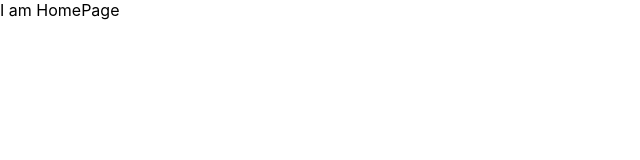
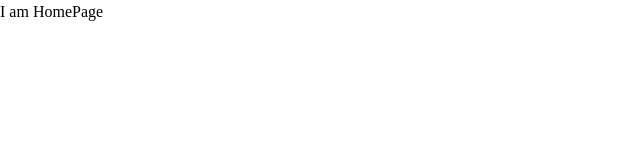
Before and after one commit to badman-returns/alka-ind-frontend, a React (Create React App) app: page / in a window 1280 px wide. Shown: the top 160 px of the page, without its empty margins (0-640 px from the left). Built offline with nearby package versions, Linux system fonts and the light colour scheme.

Commit message:
css reset

```diff
--- a/src/App.js
+++ b/src/App.js
@@ -3,6 +3,7 @@
 import Router from './routes/router';
 import { ToastContainer } from 'react-toastify';
 import ApplicationLoader from './components/HOC/ApplicationLoader';
+import "swiper/css/bundle";
 
 
 function App() {
--- a/src/index.css
+++ b/src/index.css
@@ -1,13 +1,74 @@
-body {
-  margin: 0;
-  font-family: -apple-system, BlinkMacSystemFont, 'Segoe UI', 'Roboto', 'Oxygen',
-    'Ubuntu', 'Cantarell', 'Fira Sans', 'Droid Sans', 'Helvetica Neue',
-    sans-serif;
-  -webkit-font-smoothing: antialiased;
-  -moz-osx-font-smoothing: grayscale;
+/* Box sizing rules */
+*,
+*::before,
+*::after {
+  box-sizing: border-box;
 }
 
-code {
-  font-family: source-code-pro, Menlo, Monaco, Consolas, 'Courier New',
-    monospace;
+/* Remove default margin */
+body,
+h1,
+h2,
+h3,
+h4,
+p,
+figure,
+blockquote,
+dl,
+dd {
+  margin: 0;
 }
+
+/* Remove list styles on ul, ol elements with a list role, which suggests default styling will be removed */
+ul[role='list'],
+ol[role='list'] {
+  list-style: none;
+}
+
+/* Set core root defaults */
+html:focus-within {
+  scroll-behavior: smooth;
+}
+
+/* Set core body defaults */
+body {
+  min-height: 100vh;
+  text-rendering: optimizeSpeed;
+  line-height: 1.5;
+}
+
+/* A elements that don't have a class get default styles */
+a:not([class]) {
+  text-decoration-skip-ink: auto;
+}
+
+/* Make images easier to work with */
+img,
+picture {
+  max-width: 100%;
+  display: block;
+}
+
+/* Inherit fonts for inputs and buttons */
+input,
+button,
+textarea,
+select {
+  font: inherit;
+}
+
+/* Remove all animations, transitions and smooth scroll for people that prefer not to see them */
+@media (prefers-reduced-motion: reduce) {
+  html:focus-within {
+   scroll-behavior: auto;
+  }
+
+  *,
+  *::before,
+  *::after {
+    animation-duration: 0.01ms !important;
+    animation-iteration-count: 1 !important;
+    transition-duration: 0.01ms !important;
+    scroll-behavior: auto !important;
+  }
+}
```
